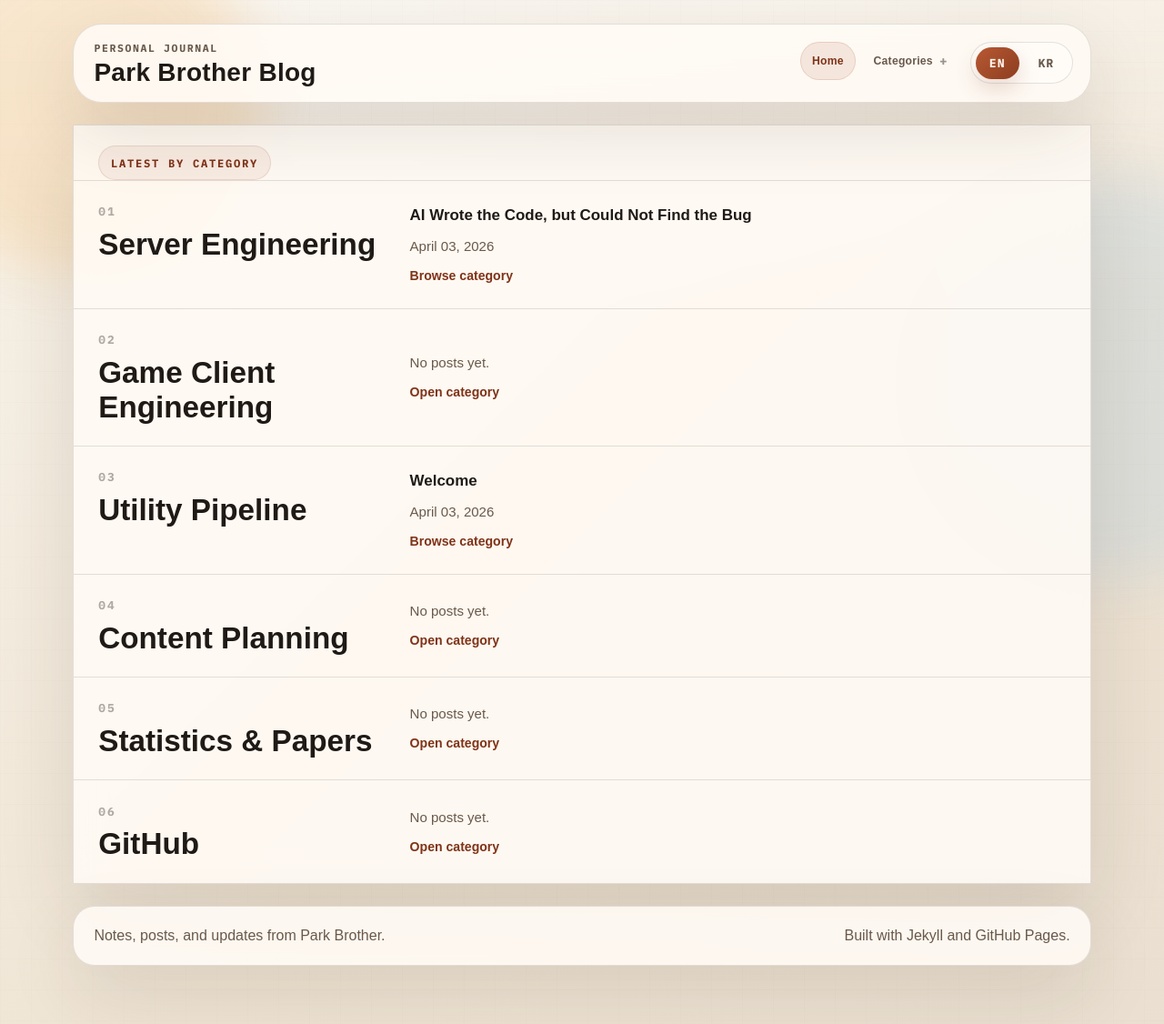
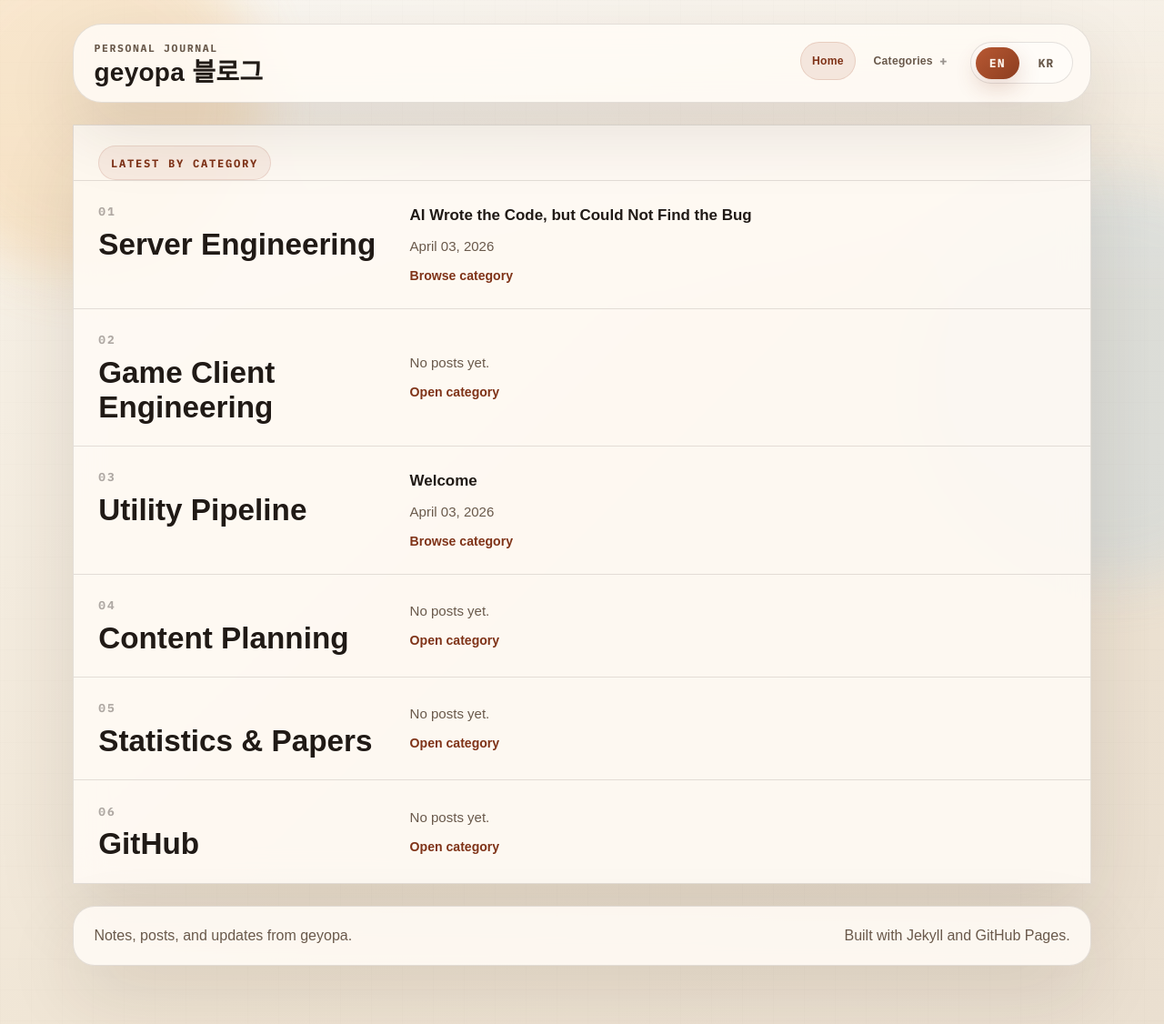
Before and after one commit to parkbrother86/parkbrother86.github.io, a Jekyll site: the page built from index.md, in a window 1280 px wide and 1126 px high. Shown: the whole window at 91% size. Built offline with Jekyll 4.4.1, drawn with Linux system fonts in a browser that asks for light colours; some web fonts are replaced.

Commit message:
Rename site to geyopa blog

```diff
--- a/_config.yml
+++ b/_config.yml
@@ -1,6 +1,6 @@
-title: Park Brother Blog
+title: geyopa 블로그
 email: ""
-description: Notes, posts, and updates from Park Brother.
+description: Notes, posts, and updates from geyopa.
 baseurl: ""
 url: "https://parkbrother86.github.io"
 lang: en
--- a/_layouts/default.html
+++ b/_layouts/default.html
@@ -41,8 +41,8 @@
           </span>
           <a class="site-title" href="{{ '/' | relative_url }}">
             <span class="bilingual inline">
-              <span class="en">Park Brother Blog</span>
-              <span class="ko">박형제 블로그</span>
+              <span class="en">geyopa 블로그</span>
+              <span class="ko">게요파 블로그</span>
             </span>
           </a>
         </div>
@@ -105,8 +105,8 @@
       <footer class="site-footer">
         <div class="footer-copy">
           <p class="bilingual">
-            <span class="en">Notes, posts, and updates from Park Brother.</span>
-            <span class="ko">박형제의 글과 기록을 담는 공간입니다.</span>
+            <span class="en">Notes, posts, and updates from geyopa.</span>
+            <span class="ko">게요파의 글과 기록을 담는 공간입니다.</span>
           </p>
         </div>
         <div class="footer-meta">
```
